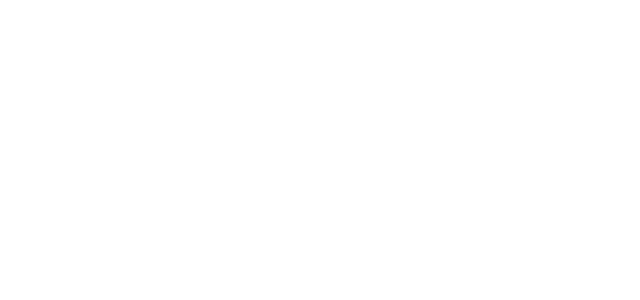
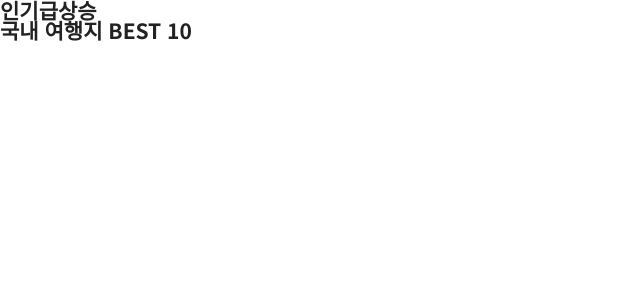
Before and after one commit to TeamC-Triple/team-c-triple, a React (Create React App) app: page / in a window 1280 px wide. Shown: the top 300 px of the page, without its empty margins (0-640 px from the left). Built offline with nearby package versions, Linux system fonts and the light colour scheme.

Commit message:
Seonyoung Start

```diff
--- a/src/homecomp/H1Section2.js
+++ b/src/homecomp/H1Section2.js
@@ -4,7 +4,7 @@
 const H1Section2 = () => {
     return (
         <div className="H1Section2">
-
+            <h2>인기급상승<br />국내 여행지 BEST 10</h2>
         </div>
     );
 };
```
Also changed, not shown: src/home_subcomp/Best10.js (added, +9 -0 lines).
